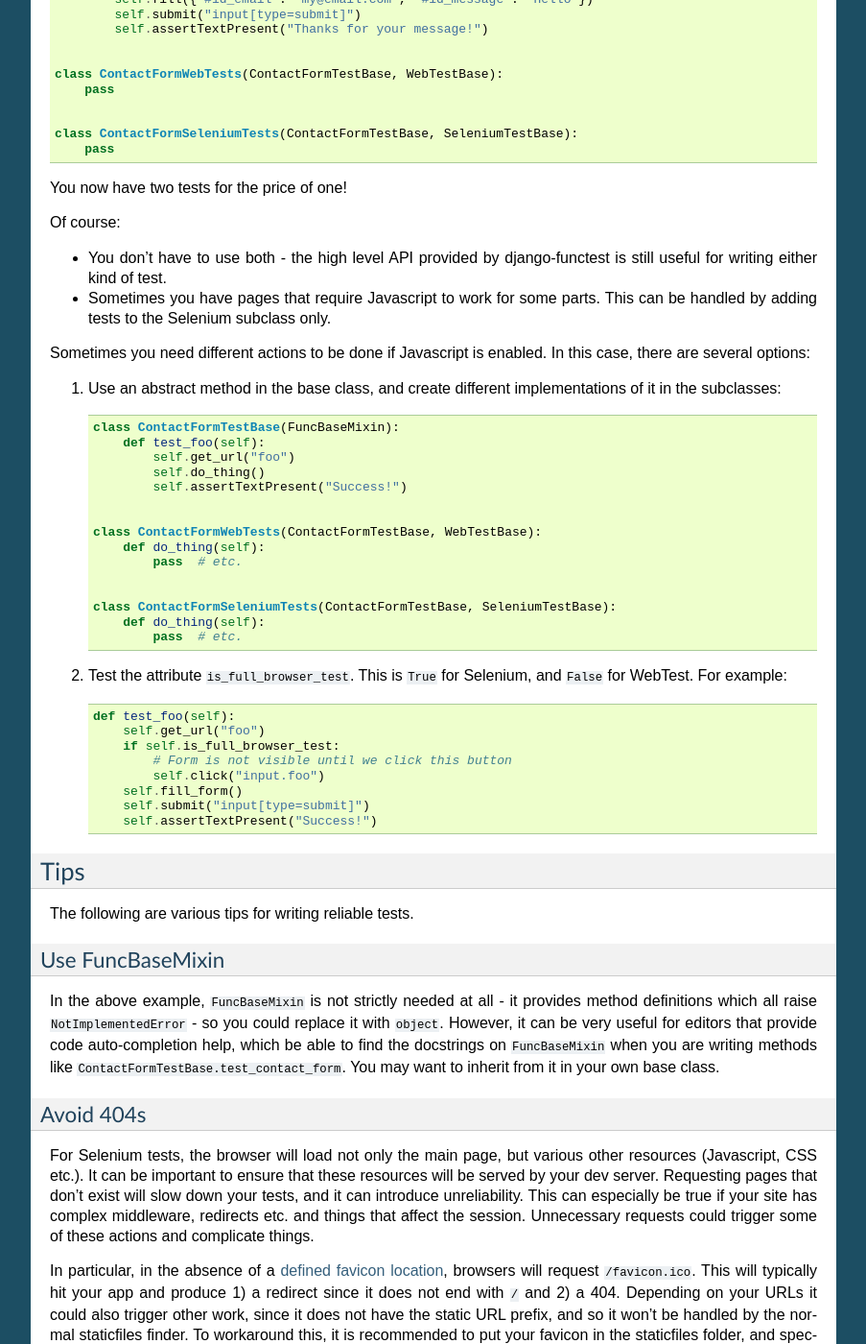
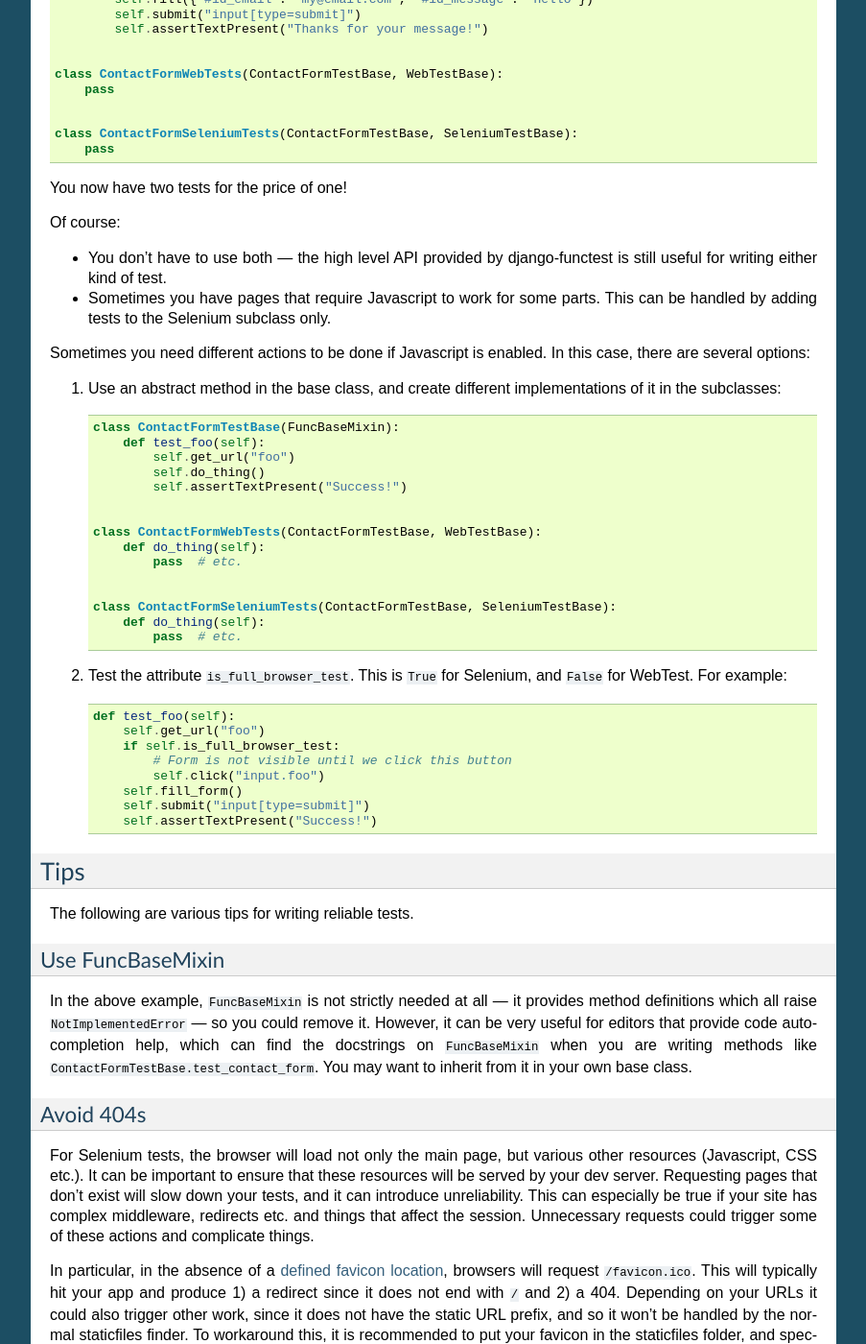
Before and after one commit to django-functest/django-functest, a Sphinx documentation site: the page built from docs/usage.rst, in a window 1280 px wide and 1400 px high, scrolled down 1781 px. Shown: the whole window at 96% size, without its empty margins (198-1101 px from the left). Built offline with Sphinx 7.4.7, drawn with Linux system fonts in a browser that asks for light colours.

Commit message:
Docs fixes

```diff
--- a/docs/usage.rst
+++ b/docs/usage.rst
@@ -131,7 +131,7 @@ You now have two tests for the price of one!
 
 Of course:
 
-* You don't have to use both - the high level API provided by django-functest is
+* You don't have to use both — the high level API provided by django-functest is
   still useful for writing either kind of test.
 
 * Sometimes you have pages that require Javascript to work for some parts. This
@@ -180,13 +180,12 @@ The following are various tips for writing reliable tests.
 Use FuncBaseMixin
 -----------------
 
-In the above example, ``FuncBaseMixin`` is not strictly needed at all - it
-provides method definitions which all raise ``NotImplementedError`` - so you
-could replace it with ``object``. However, it can be very useful for editors
-that provide code auto-completion help, which be able to find the docstrings on
-``FuncBaseMixin`` when you are writing methods like
-``ContactFormTestBase.test_contact_form``. You may want to inherit from it in
-your own base class.
+In the above example, ``FuncBaseMixin`` is not strictly needed at all — it
+provides method definitions which all raise ``NotImplementedError`` — so you
+could remove it. However, it can be very useful for editors that provide code
+auto-completion help, which can find the docstrings on ``FuncBaseMixin`` when
+you are writing methods like ``ContactFormTestBase.test_contact_form``. You may
+want to inherit from it in your own base class.
 
 
 Avoid 404s
```
